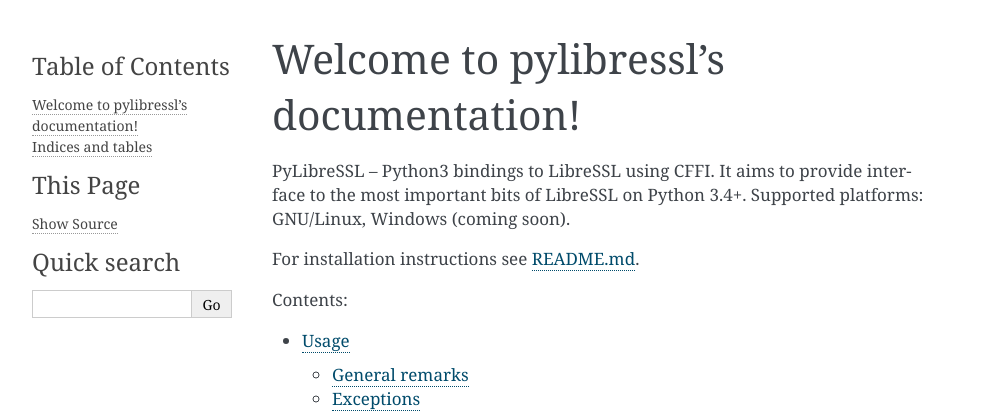
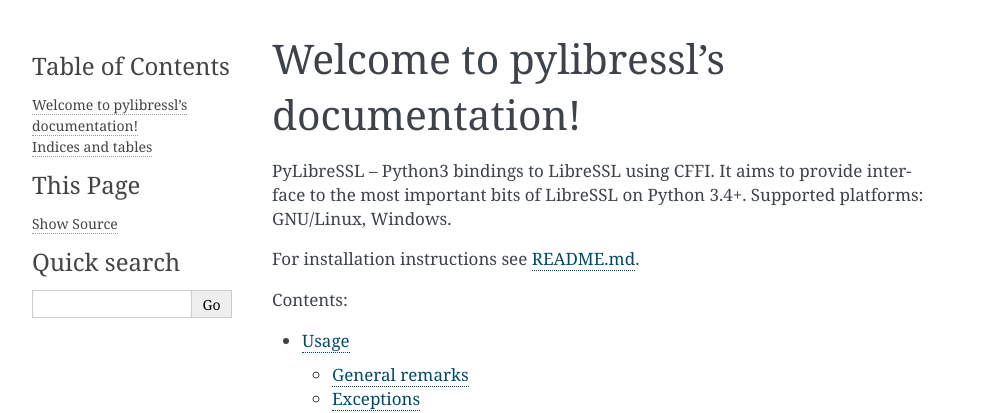
Before and after one commit to yl3dy/pylibressl, a Sphinx documentation site: the page built from docs/index.rst, in a window 1280 px wide. Shown: the top 413 px of the page, without its empty margins (148-1141 px from the left). Built offline with Sphinx 7.4.7, drawn with Linux system fonts in a browser that asks for light colours.

```diff
--- a/docs/index.rst
+++ b/docs/index.rst
@@ -3,7 +3,7 @@ Welcome to pylibressl's documentation!
 
 PyLibreSSL -- Python3 bindings to LibreSSL using CFFI. It aims to provide
 interface to the most important bits of LibreSSL on Python 3.4+. Supported
-platforms: GNU/Linux, Windows (coming soon).
+platforms: GNU/Linux, Windows.
 
 For installation instructions see
 `README.md <https://korobok.stonehenge-3.net.ru/yl3dy/pylibressl/src/master/README.md>`_.
```
Also changed, not shown: README.md (+12 -0 lines), 1 other file.
